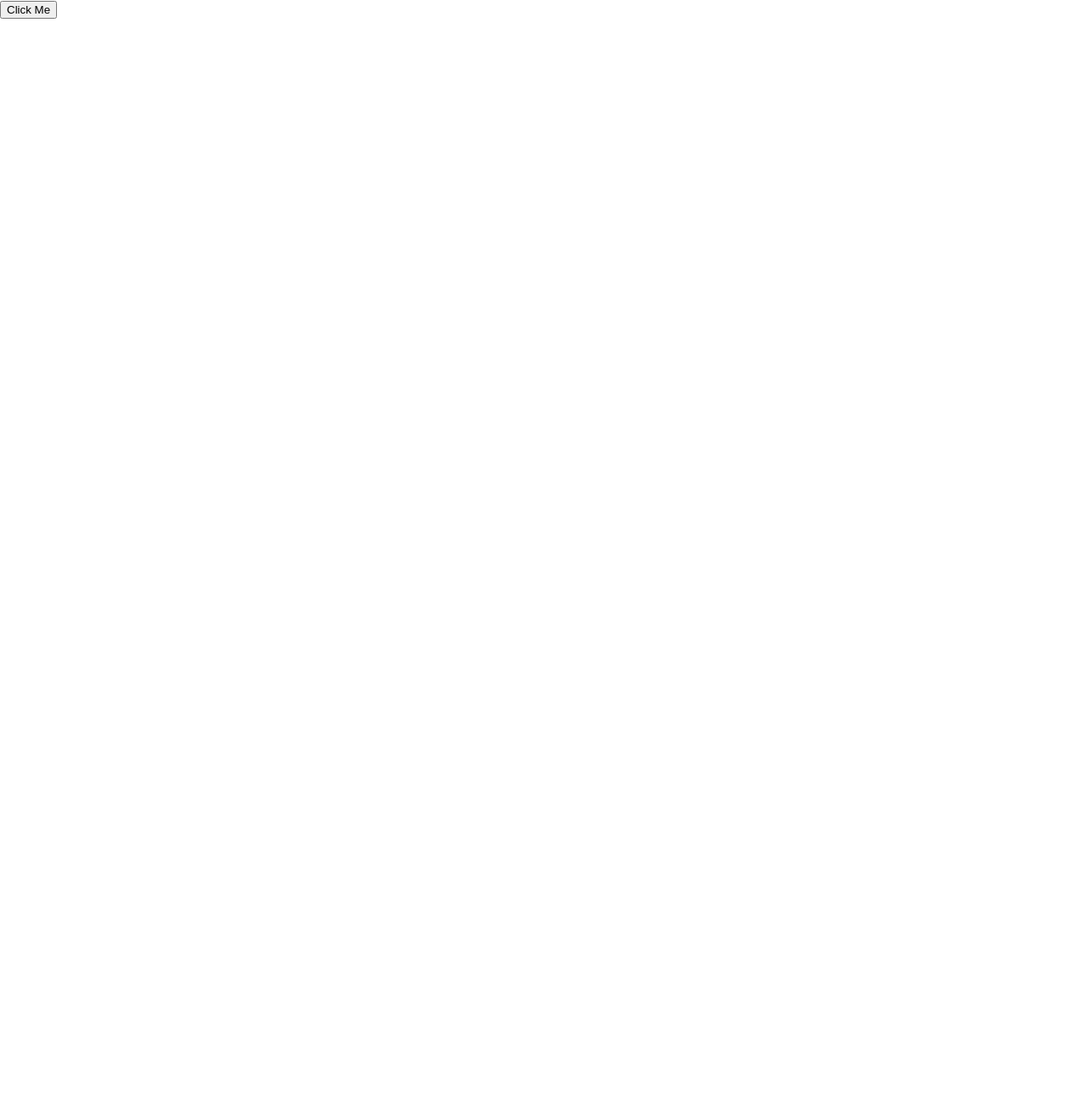
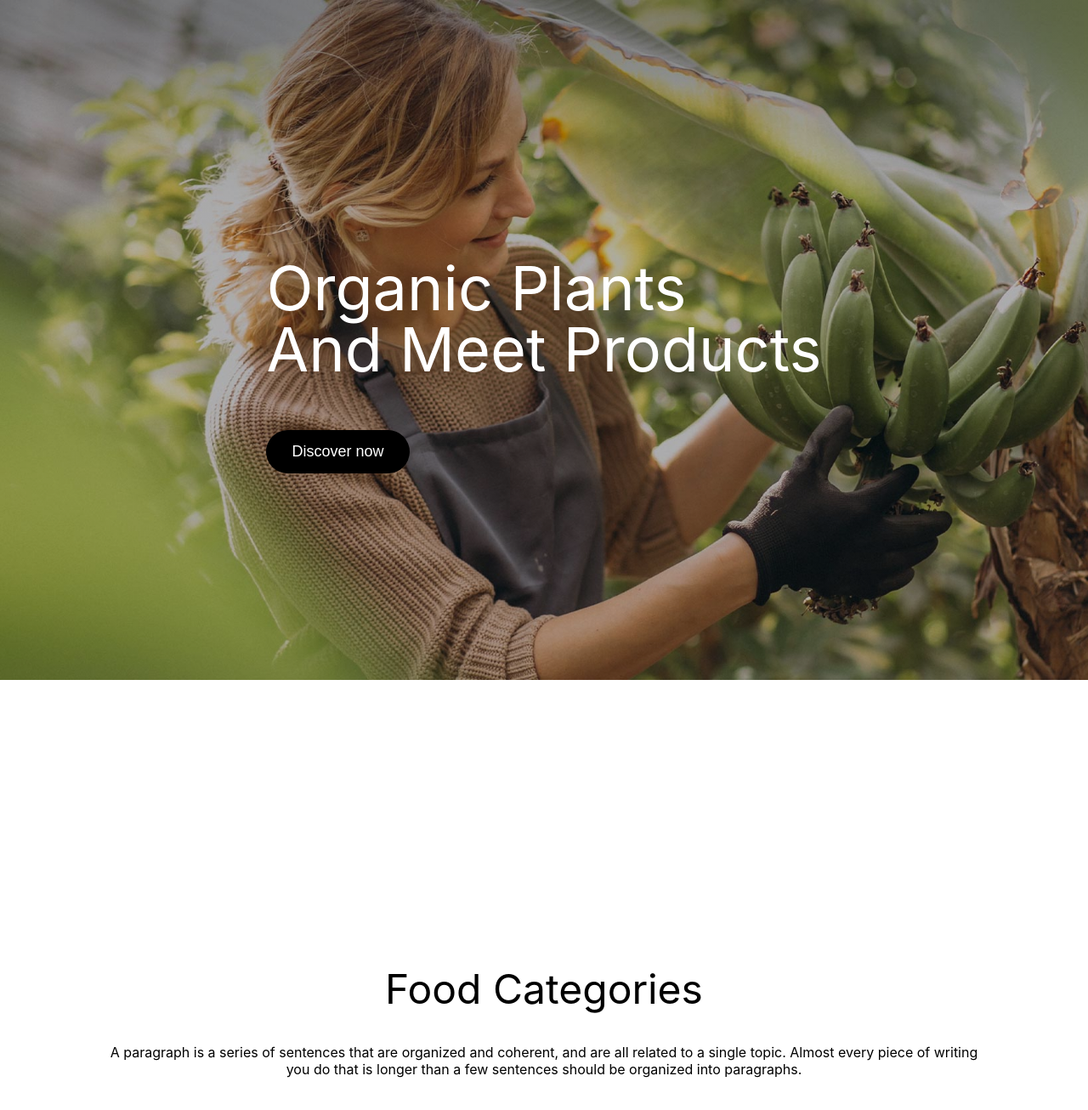
Before and after one commit to abhishek-parmar-au16/demo, a React (Create React App) app: page / in a window 1280 px wide. Shown: the top 1306 px of the page at 85% size. Before the commit the page ends 800 px from the top, so only its background shows below. Built offline with nearby package versions, Linux system fonts and the light colour scheme.

Commit message:
First section

```diff
--- a/src/App.css
+++ b/src/App.css
@@ -1,38 +1,58 @@
-.App {
+
+
+#hero-section {
+  display: flex;
+  flex-direction: column;
+  justify-content: center;
+  height: 100vh;
+  background:linear-gradient(90deg ,rgba(0, 0, 0, 0.25)0% ,rgba(0, 0, 0, 0.25)100%) ,url("images/ecofood-sliderbg.jpg");
+  background-repeat: no-repeat;
+  background-size: cover;
+}
+
+
+#hero-section h1 {
+  display: flex;
+  font-size: 4.5rem;
+  color: white;
+  font-weight: 400;
+  line-height: 1;
+}
+
+
+#hero-section>div {
+  max-width: 1100px;
+  margin: auto;
+
+}
+#hero-section button {
+  border: none;
+  background-color: black;
+  color: rgb(255, 255, 255);
+  padding: 15px 30px;
+  font-size: 18px;
+  border-radius: 30px;
+}
+
+body{
+  margin: 0;
+}
+
+#food{
+  display: flex;
+  flex-direction: column;
+  justify-content: center;
+  height: 98vh;
+
+}
+#food h1{
+font-size: 3rem;
+color:black;
+font-weight: 400;
+line-height: 1;
+}
+#food>div{
+  max-width:80% ;
+  margin: auto;
   text-align: center;
 }
-
-.App-logo {
-  height: 40vmin;
-  pointer-events: none;
-}
-
-@media (prefers-reduced-motion: no-preference) {
-  .App-logo {
-    animation: App-logo-spin infinite 20s linear;
-  }
-}
-
-.App-header {
-  background-color: #282c34;
-  min-height: 100vh;
-  display: flex;
-  flex-direction: column;
-  align-items: center;
-  justify-content: center;
-  font-size: calc(10px + 2vmin);
-  color: white;
-}
-
-.App-link {
-  color: #61dafb;
-}
-
-@keyframes App-logo-spin {
-  from {
-    transform: rotate(0deg);
-  }
-  to {
-    transform: rotate(360deg);
-  }
-}
--- a/src/App.js
+++ b/src/App.js
@@ -1,9 +1,26 @@
 import './App.css';
 
 function App() {
+
   return (
-    <button>Click Me</button>
-          );
+    <>
+    <section id="hero-section">
+      <div>
+        <h1>Organic Plants  <br/>And Meet Products</h1>
+
+          <button id="button">Discover now</button>
+      </div>
+    </section>
+    <section id="food">
+      <div>
+          <div>
+            <h1>Food Categories</h1>
+            <p>A paragraph is a series of sentences that are organized and coherent, and are all related to a single topic. Almost every piece of writing you do that is longer than a few sentences should be organized into paragraphs.</p>
+          </div>
+      </div>
+    </section>
+</>
+  );
 }
 
 export default App;
```
Also changed, not shown: src/images/ecofood-sliderbg.jpg (added).
